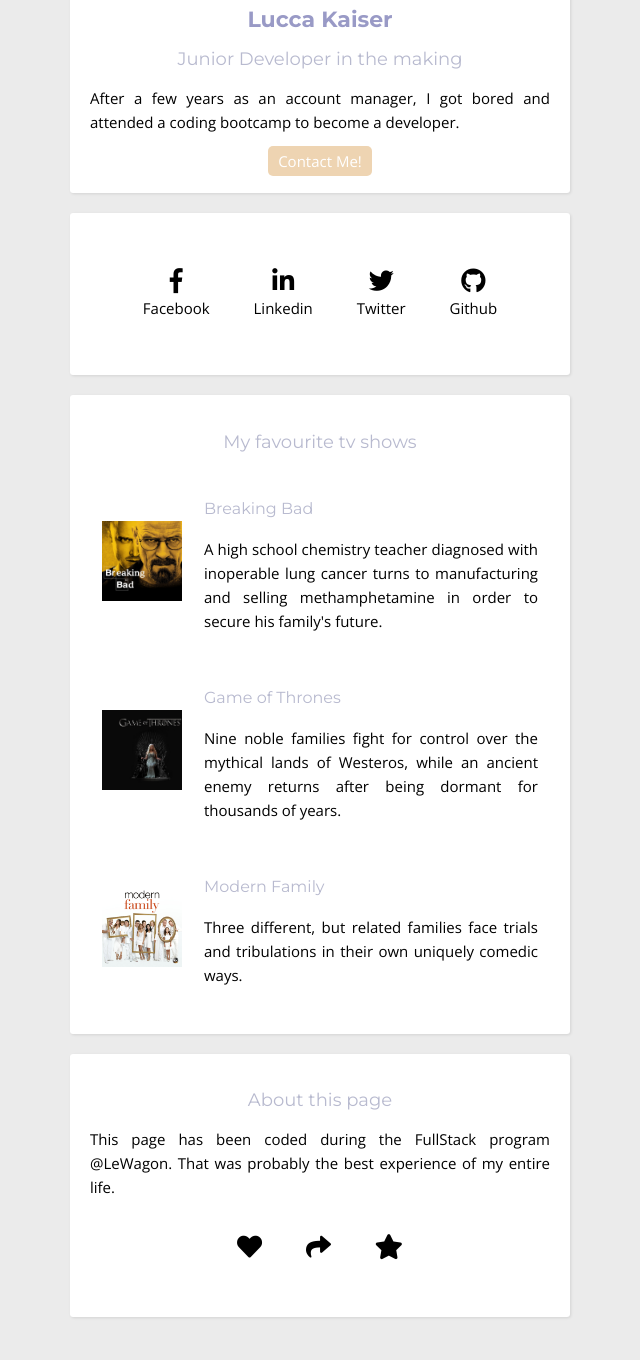
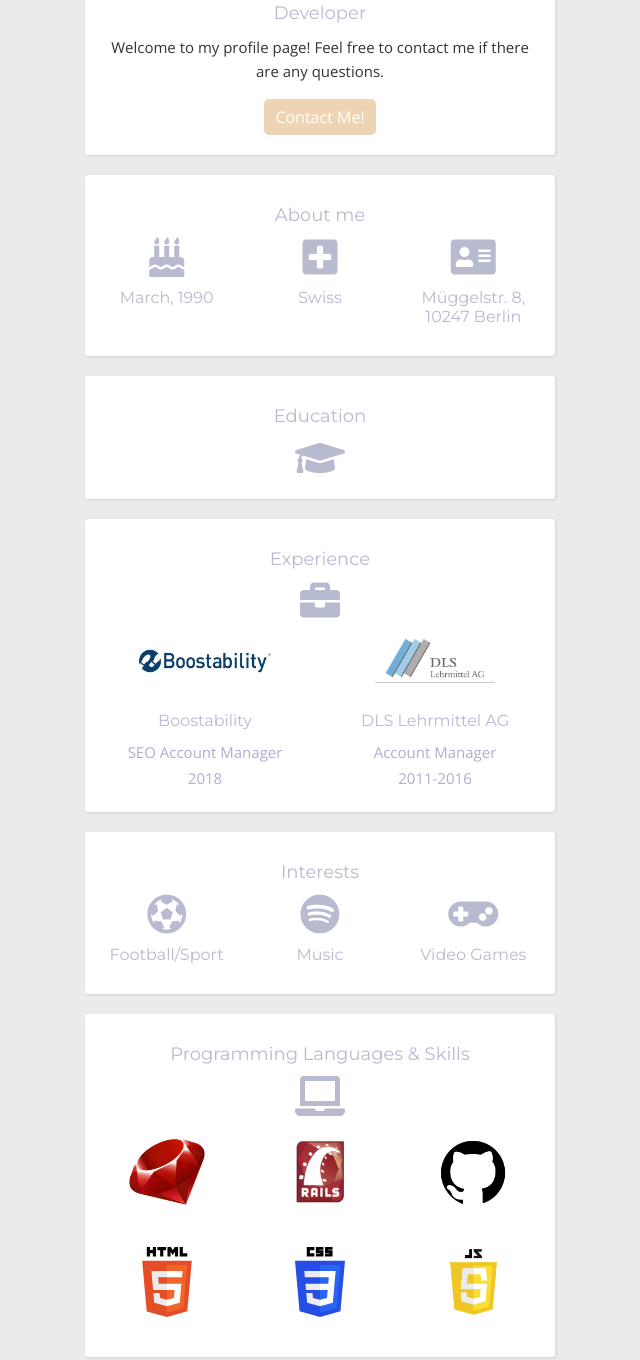
Before and after one commit to tococorocko/profile, a plain HTML site: page index.html in a window 1280 px wide. Shown: the part 263-1623 px from the top of the page, without its empty margins (320-960 px from the left). Drawn offline with nearby package versions, Linux system fonts and the light colour scheme.

Commit message:
add bootstrap grid and pictures

```diff
--- a/index.html
+++ b/index.html
@@ -2,12 +2,18 @@
 <html>
   <head>
     <meta charset="utf-8" />
-    <title>Basic Info | Lucca Kaiser</title>
+    <title>Profile Page | Lucca Kaiser | Berlin</title>
+    <link rel="stylesheet" href="https://stackpath.bootstrapcdn.com/bootstrap/4.1.3/css/bootstrap.min.css" integrity="sha384-MCw98/SFnGE8fJT3GXwEOngsV7Zt27NXFoaoApmYm81iuXoPkFOJwJ8ERdknLPMO" crossorigin="anonymous">
     <link rel="stylesheet" href="https://use.fontawesome.com/releases/v5.4.2/css/all.css" integrity="sha384-/rXc/GQVaYpyDdyxK+ecHPVYJSN9bmVFBvjA/9eOB+pb3F2w2N6fc5qB9Ew5yIns" crossorigin="anonymous">
     <link href="https://fonts.googleapis.com/css?family=Montserrat:400,700|Open+Sans:300,400" rel="stylesheet">
 
-    <meta name="viewport" content="width=device-width, user-scalable=no" />
+    <meta name="description" content="Lucca Kaiser's awesome profile page about himself. Online showpage listing skills and notable projects. Version 1 built at Le Wagon Bootcamp in Berlin.">
+    <meta name="keywords" content="Profile, Lucca, Kaiser, Developer, Ruby, Ruby on Rails, HTML,CSS, JavaScript">
+    <meta name="author" content="Lucca Kaiser">
 
+    <meta name="viewport" content="width=device-width, initial-scale=1, shrink-to-fit=no">
+    <meta http-equiv="X-UA-Compatible" content="IE=edge,chrome=1">
+    <meta name="theme-color" content=#0D730A />
     <link rel="stylesheet" href="style.css">
   </head>
 
@@ -16,37 +22,128 @@
       <div class="white-card top text-center">
         <img src="images/my_profile_pic.jpeg" alt="Profile Pic Lucca Kaiser" id="profile">
         <h1>Lucca Kaiser</h1>
-          <h2>Junior Developer in the making</h2>
-            <p>After a few years as an account manager, I got bored and attended a coding bootcamp to become a developer.</p>
-            <a target="_blank" rel="noopener noreferrer" href = "mailto: luccakaiser@gmail.com" class="btn-yellow">Contact Me!</a>
+          <h2>Developer</h2>
+            <p class="welcome-description">Welcome to my profile page! Feel free to contact me if there are any questions.</p>
+            <a target="_blank" rel="noopener noreferrer" href = "mailto: luccakaiser@gmail.com" class="btn btn-yellow">Contact Me!</a>
       </div>
+
+
+        <div class="white-card top text-center">
+            <h2>About me</h2>
+            <div class="row">
+              <div class="col-12 col-md-4">
+                <i class="fas fa-birthday-cake"></i>
+                <h3>March, 1990</h3>
+              </div>
+              <div class="col-12 col-md-4">
+                <i class="fas fa-plus-square"></i>
+                <h3>Swiss</h3>
+              </div>
+              <div class="col-12 col-md-4">
+                <i class="fas fa-address-card"></i>
+                <h3>Müggelstr. 8, 10247 Berlin</h3>
+              </div>
+
+            </div>
+        </div>
+
+
+
+        <div class="white-card top text-center">
+          <h2>Education</h2>
+          <i class="fas fa-graduation-cap"></i>
+        </div>
+
+        <div class="white-card top text-center">
+            <h2>Experience</h2>
+            <i class="fas fa-briefcase"></i>
+          <div class="row">
+            <div class="col-12 col-md-6">
+              <a href="https://www.boostability.com/">
+                <img src="images/boostability.jpeg" alt="Boostability" class="pic-size-logo" >
+                <h3>Boostability</h3>
+                <p class="job-description">SEO Account Manager</p>
+                <p class="job-description">2018</p>
+              </a>
+            </div>
+            <div class="col-12 col-md-6">
+              <a href="http://dls-lehrmittel.ch">
+                <img src="images/dls.jpeg" alt="DLS Lehrmittel" class="pic-size-logo" >
+                <h3>DLS Lehrmittel AG</h3>
+                <p class="job-description">Account Manager</p>
+                <p class="job-description">2011-2016</p>
+              </a>
+            </div>
+          </div>
+        </div>
+
+        <div class="white-card top text-center">
+            <h2>Interests</h2>
+            <div class="row">
+              <div class="col-16 col-md-4">
+                <i class="fas fa-futbol"></i>
+                <h3>Football/Sport</h3>
+              </div>
+              <div class="col-16 col-md-4">
+                <i class="fab fa-spotify"></i>
+                <h3>Music</h3>
+              </div>
+              <div class="col-16 col-md-4">
+                <i class="fas fa-gamepad"></i>
+                <h3>Video Games</h3>
+              </div>
+            </div>
+        </div>
+
       <div class="white-card text-center">
-        <ul class="list-inline">
-          <li class="text-center">
-            <a target="_blank" rel="noopener noreferrer" href="https://www.facebook.com/lucca.keisherson">
-              <i class="fab fa-facebook-f"></i> <br> Facebook
+        <h2>Programming Languages & Skills</h2>
+        <i class="fas fa-laptop"></i>
+        <div class="row">
+          <div class="col-6 col-md-4">
+            <img src="images/ruby.png" alt="Ruby" class="pic-size" >
+          </div>
+          <div class="col-6 col-md-4">
+              <img src="images/rails.png" alt="Ruby on Rails" class="pic-size">
+          </div>
+          <div class="col-6 col-md-4">
+              <img src="images/github.png" alt="GitHub" class="pic-size">
+          </div>
+          <div class="col-6 col-md-4">
+            <img src="images/html.svg" alt="HTML" class="pic-size" >
+          </div>
+          <div class="col-6 col-md-4">
+              <img src="images/css.svg" alt="CSS" class="pic-size">
+          </div>
+          <div class="col-6 col-md-4">
+              <img src="images/javascript.png" alt="JavaScript" class="pic-size">
+          </div>
+        </div>
+      </div>
+
+      <div class="white-card text-center">
+        <h2>Notable Projects</h2>
+        <i class="fas fa-project-diagram"></i>
+          <div class="row">
+          <div class="col-12 col-md-6">
+            <a href="https://www.digital-pub.live/">
+              <h3 class="text-center">Digital Pub</h3>
+              <img src="images/digital-pub.png" alt="digital-pub" class="pic-size-big" >
             </a>
-          </li>
-          <li class="text-center">
-            <a target="_blank" rel="noopener noreferrer" href="https://www.linkedin.com/in/lucca-k-17b2a9146/">
-              <i class="fab fa-linkedin-in"></i> <br> Linkedin
-            </a>
-          </li>
-          <li class="text-center">
-            <a target="_blank" rel="noopener noreferrer" href="https://twitter.com/Tococorocko">
-              <i class="fab fa-twitter"></i> <br> Twitter
-            </a>
-          </li>
-          <li>
-            <a target="_blank" rel="noopener noreferrer" href="https://github.com/tococorocko">
-              <i class="fab fa-github"></i></i> <br> Github
-            </a>
-          </li>
-        </ul>
+          </div>
+          <div class="col-12 col-md-6">
+              <a href="https://need-a-cocktail.herokuapp.com/">
+                <h3 class="text-center">Need a Cocktail</h3>
+                <img src="images/need-a-cocktail.png" alt="need-a-cocktail" class="pic-size-big" >
+              </a>
+          </div>
+        </div>
       </div>
-      <div class="white-card text-center">
+
+
+
+<!--       <div class="white-card text-center">
         <h2>My favourite tv shows</h2>
-        <table id="movies">
+        <table class="table-class">
           <tr>
             <td>
               <img src="images/breaking_bad.jpeg" alt="Breaking Bad" class="pic-size" >
@@ -75,10 +172,39 @@
             </td>
           </tr>
         </table>
+      </div> -->
+
+      <div class="white-card text-center">
+        <ul class="list-inline">
+          <li class="text-center">
+            <a target="_blank" rel="noopener noreferrer" href="https://www.facebook.com/lucca.keisherson">
+              <i class="fab fa-facebook-f"></i>
+              <p>Facebook</p>
+            </a>
+          </li>
+          <li class="text-center">
+            <a target="_blank" rel="noopener noreferrer" href="https://www.linkedin.com/in/lucca-k-17b2a9146/">
+              <i class="fab fa-linkedin-in"></i>
+              <p>Linkedin</p>
+            </a>
+          </li>
+          <li class="text-center">
+            <a target="_blank" rel="noopener noreferrer" href="https://twitter.com/Tococorocko">
+              <i class="fab fa-twitter"></i>
+              <p> Twitter </p>
+            </a>
+          </li>
+          <li>
+            <a target="_blank" rel="noopener noreferrer" href="https://github.com/tococorocko">
+              <i class="fab fa-github"></i></i>
+              <p> Github</p>
+            </a>
+          </li>
+        </ul>
       </div>
-      <div class="white-card text-center">
+<!--       <div class="white-card text-right">
         <h2>About this page</h2>
-          <p>This page has been coded during the <a target="_blank" rel="noopener noreferrer" href="https://www.lewagon.com/">FullStack program @LeWagon</a>. That was probably the best experience of my entire life.</p>
+          <p> ©Lucca Kaiser</p>
           <ul class="list-inline">
             <li>
               <a href="">
@@ -96,7 +222,7 @@
               </a>
             </li>
           </ul>
-      </div>
+        </div> -->
     </div>
   </body>
 </html>
--- a/style.css
+++ b/style.css
@@ -18,6 +18,7 @@
   color: #B8BACF;
   font-size: 18px;
   font-family: 'Montserrat', sans-serif;
+  margin: 10px 0;
 }
 
 h3 {
@@ -25,20 +26,30 @@
   color: #B8BACF;
   font-size: 16px;
   font-family: 'Montserrat', sans-serif;
-  text-align: left;
+/*  text-align: left;
+*/  margin: 10px 0;
 }
 
 p {
     text-align: justify;
+    opacity: 0.8;
 }
 
 a {
   text-decoration: none;
-  color: black;
+  color: #999AC6;
 }
 
 a:hover {
-  color: #EBEBEB;
+  text-decoration:none;
+  opacity: 0.6;
+  color: #999AC6;
+}
+
+i {
+  text-align: center;
+  color: #B8BACF;
+  font-size: 40px;
 }
 
 .container {
@@ -67,14 +78,14 @@
 
 
 #profile {
-  height: 200px;
+  height: 150px;
   border-radius: 50%;
+  margin: 15px 0;
 }
 
-#movies {
-    font-weight: 300;
-    font-size: 15px;
-    line-height: 1.6em;
+.welcome-description {
+  text-align: center;
+  font-weight: bolder;
 }
 
 .white-card {
@@ -85,9 +96,6 @@
   padding: 20px;
 }
 
-.text-center {
-    text-align: center;
-}
 
 .btn-yellow {
   background-color: #EED4B2;
@@ -100,6 +108,29 @@
   background-color: rgba(238, 212, 178, 1);
 }
 
+.pic-size {
+  height: 70px;
+  margin: 20px;
+}
+
+.pic-size-logo {
+  height: 70px;
+  margin: 5px;
+}
+
+
+.pic-size-big {
+  height: 250px;
+  margin: 5px 5px 5px 0;
+  box-shadow: 1px 1px 3px rgba(0,0,0,0.1);
+}
+
+
+.job-description {
+  text-align: center;
+  margin-bottom: 2px;
+}
+
 .list-inline {
   padding-left: 0;
 }
@@ -110,14 +141,6 @@
 }
 
 
-#movies td {
-    padding: 10px;
-}
-
-#movies img {
-    width: 80px;
-}
-
 .list-inline li i {
     font-size: 25px;
 }
```
Also changed, not shown: images/boostability.jpeg (added), images/css.svg (added), images/digital-pub.png (added), images/dls.jpeg (added), images/github.png (added), images/html.svg (added), images/javascript.png (added), images/need-a-cocktail.png (added), images/rails.png (added), images/ruby.png (added).
